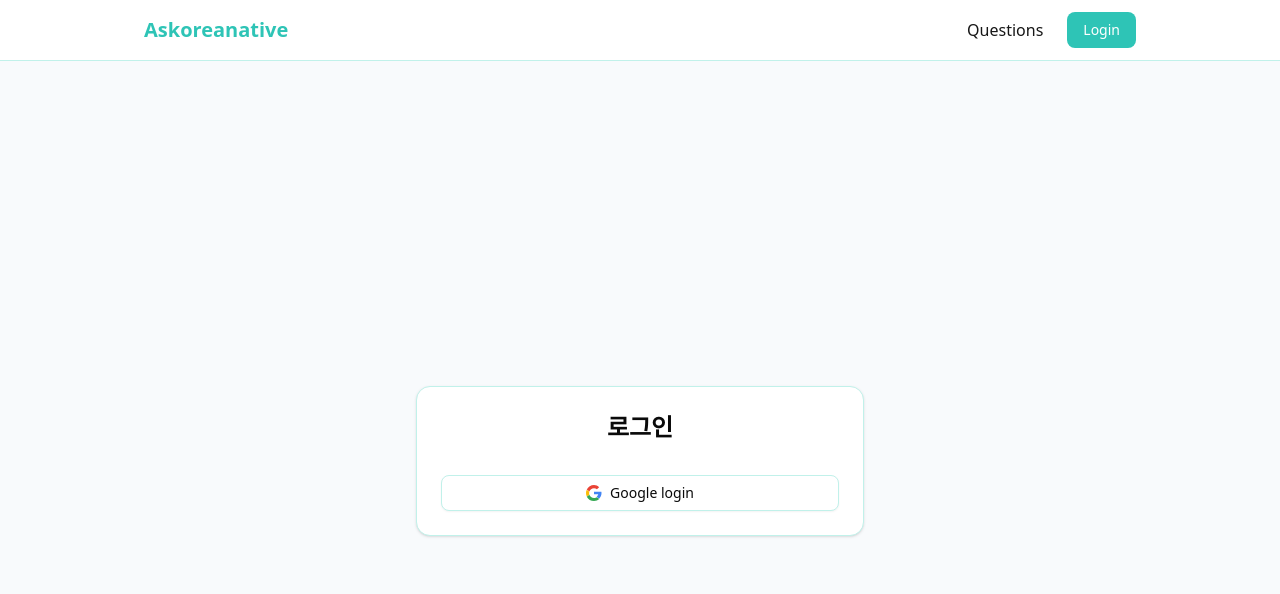
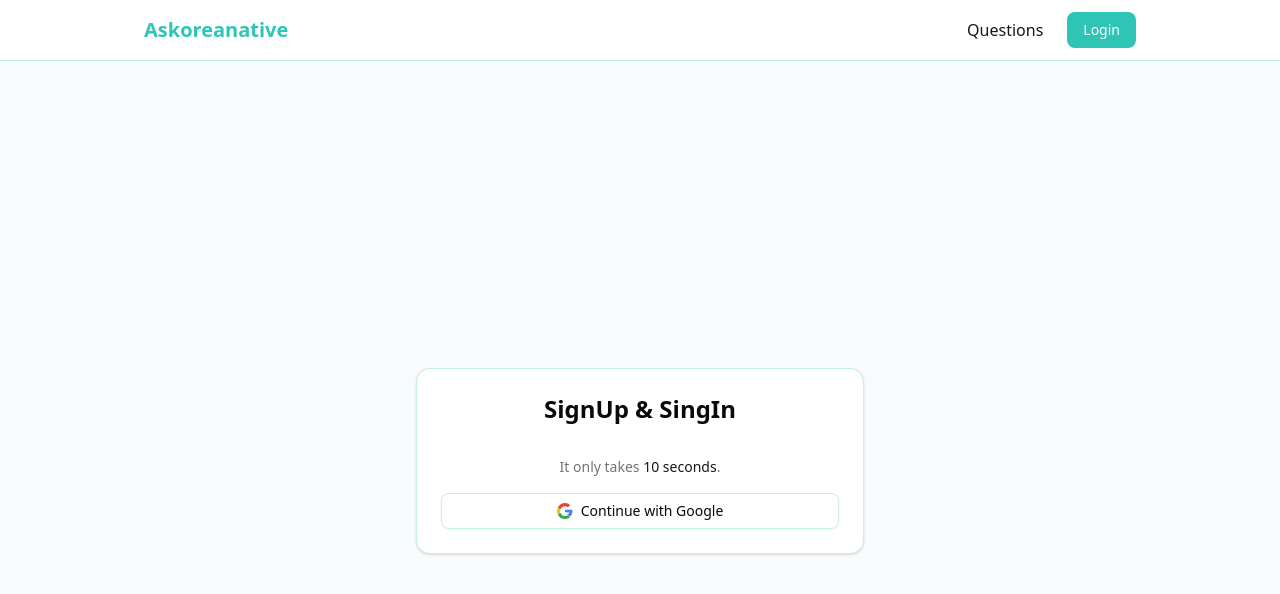
Before and after one commit to millwheel/askoreanative, a Next.js app: page /login in a window 1280 px wide. Shown: the top 594 px of the page. Built offline with nearby package versions, Linux system fonts and the light colour scheme; no server answers.

Commit message:
feat: 로그인 하지 않는 사용자의 경우 login 페이지로 리디렉션

```diff
--- a/src/app/login/page.tsx
+++ b/src/app/login/page.tsx
@@ -14,16 +14,23 @@ export default function LoginPage() {
     <div className="min-h-screen flex items-center justify-center bg-slate-50">
       <Card className="w-full max-w-md">
         <CardHeader>
-          <CardTitle className="text-2xl text-center">로그인</CardTitle>
+          <CardTitle className="text-2xl text-center">
+            SignUp & SingIn
+          </CardTitle>
         </CardHeader>
-        <CardContent>
+        <CardContent className="space-y-4">
+          <p className="text-center text-sm text-muted-foreground">
+            It only takes{" "}
+            <span className="font-medium text-foreground">10 seconds</span>.
+          </p>
+
           <Button
             onClick={handleGoogleLogin}
             variant="outline"
-            className="w-full"
+            className="w-full flex items-center gap-2"
           >
             <Image src="/google.svg" alt="Google" width={16} height={16} />
-            Google login
+            Continue with Google
           </Button>
         </CardContent>
       </Card>
--- a/src/app/page.tsx
+++ b/src/app/page.tsx
@@ -3,6 +3,7 @@
 import Link from "next/link";
 import { Button } from "@/components/ui/button";
 import React from "react";
+import { useRouter } from "next/navigation";
 import { useQuestions } from "@/client/hook/useQuestions";
 import { QuestionSearchBar } from "@/client/components/question/questionSearchBar";
 import { ErrorBanner } from "@/client/components/errorBanner";
@@ -11,9 +12,18 @@ import { QuestionLoading } from "@/client/components/question/questionLoading";
 import { useMe } from "@/client/hook/useMe";
 
 export default function HomePage() {
+  const router = useRouter();
   const { search, setSearch, loading, errorMessage, filteredQuestions } =
     useQuestions({ initialOffset: 0 });
   const { user, loading: userLoading } = useMe();
+
+  const handleAskClick = () => {
+    if (!user) {
+      router.push("/login");
+      return;
+    }
+    router.push("/questions/new");
+  };
 
   return (
     <main className="min-h-screen">
@@ -27,8 +37,13 @@ export default function HomePage() {
             authentic travel advice, cultural insights, and practical tips for
             your journey.
           </p>
-          <Button asChild variant="secondary" className="mt-8 rounded-full">
-            <Link href="/questions/new">Ask Your First Question</Link>
+          <Button
+            variant="secondary"
+            className="mt-8 rounded-full"
+            disabled={userLoading}
+            onClick={handleAskClick}
+          >
+            Ask Your First Question
           </Button>
         </div>
       </section>
```
